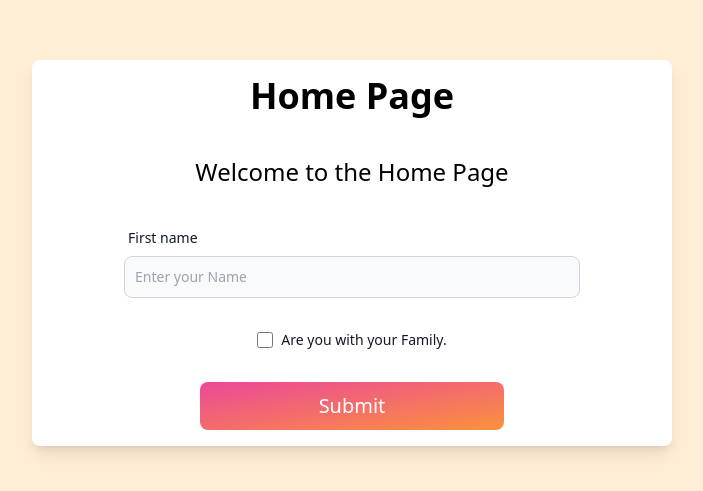
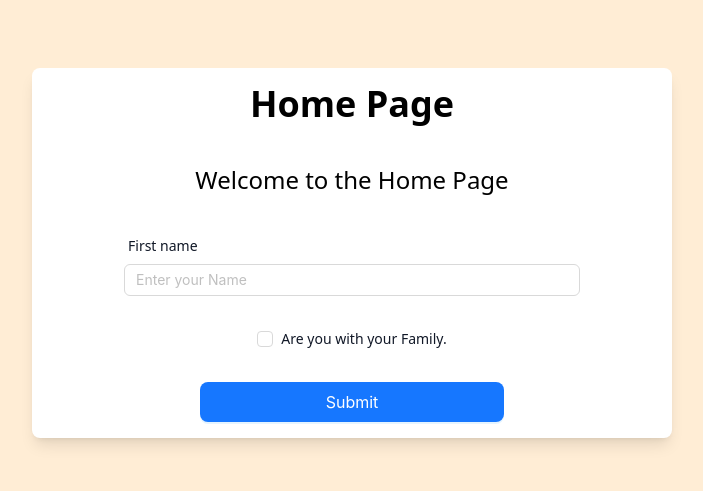
Before and after one commit to SasinduNanayakkara/attendance-client, a React (Create React App) app: page / in a window 1280 px wide. Shown: the part 147-638 px from the top of the page, without its empty margins (288-991 px from the left). Built offline with nearby package versions, Linux system fonts and the light colour scheme.

Commit message:
change home page flow

```diff
--- a/src/pages/Home.jsx
+++ b/src/pages/Home.jsx
@@ -1,13 +1,15 @@
-import React, { useState } from 'react'
-import { PlusCircle } from 'lucide-react';
+import React, { useState } from 'react';
+import { PlusOutlined } from '@ant-design/icons';
+import { Button, Input, Checkbox } from 'antd';
 import { submitForm } from '../api/api.js';
 
 function Home() {
   const [showFields, setShowFields] = useState(false);
   const [name, setName] = useState('');
-  const [members, setMembers] = useState(['', '', '', '']);
+  const [members, setMembers] = useState([]);
 
-  const handleMemberChange = (index, value) => {
+  const handleMemberChange = (index, e) => {
+    const value = e.target.value;
     setMembers(prevMembers => {
       const updatedMembers = [...prevMembers];
       updatedMembers[index] = value;
@@ -21,14 +23,28 @@ function Home() {
     }
   };
 
+  const handleCheckboxChange = (e) => {
+    const checked = e.target.checked;
+    setShowFields(checked);
+    if (checked && members.length === 0) {
+      // Initialize with one input field
+      setMembers(['']);
+    } else if (!checked) {
+      // Reset members if checkbox is unchecked
+      setMembers([]);
+    }
+  };
+
   const handleSubmit = async () => {
     const category = members.length > 0 ? "Family" : "Single";
-    const formattedMembers = members.filter(m => m.trim() !== "").map(member => ({ name: member }));
+    const formattedMembers = members
+      .filter(m => m.trim() !== "")
+      .map(member => ({ name: member }));
 
     const formData = {
       name,
       category,
-      members: formattedMembers
+      members: formattedMembers,
     };
 
     try {
@@ -36,54 +52,63 @@ function Home() {
       console.log("Form submitted successfully:", response);
       alert("Form submitted successfully!");
     } catch (error) {
+      console.error("Error submitting form:", error);
       alert("Error submitting form. Please try again.");
     }
   };
 
-  console.log("members - ", members);
-
   return (
-    <div className='h-screen flex justify-center items-center'>
-    <div className='bg-white p-4 shadow-lg rounded-lg xl:w-1/2 md:11/12 flex flex-col justify-center gap-y-10'>
+    <div className="h-screen flex justify-center items-center">
+      <div className="bg-white p-4 shadow-lg rounded-lg xl:w-1/2 md:11/12 flex flex-col justify-center gap-y-10">
         <div>
-        <h1 className='text-4xl font-bold text-center'>Home Page</h1>
+          <h1 className="text-4xl font-bold text-center">Home Page</h1>
         </div>
         <div>
-        <p className='text-center text-2xl'>Welcome to the Home Page</p>
-        <div className='flex flex-col justify-center items-center xl:w-full gap-8'>
-          <div className='mt-10 flex flex-col justify-center w-full sm:w-11/12 xl:w-3/4'>
-            <label htmlFor="first_name" className="block mb-2 text-sm font-medium text-gray-900 text-left ml-1">First name</label>
-            <input type="text" id="first_name" className="bg-gray-50 border border-gray-300 text-gray-900 text-sm rounded-lg p-2.5 block w-full" placeholder="Enter your Name" onChange={(e) => setName(e.target.value)} required />
+          <p className="text-center text-2xl">Welcome to the Home Page</p>
+          <div className="flex flex-col justify-center items-center xl:w-full gap-8">
+            <div className="mt-10 flex flex-col justify-center w-full sm:w-11/12 xl:w-3/4">
+              <label htmlFor="first_name" className="block mb-2 text-sm font-medium text-gray-900 text-left ml-1">
+                First name
+              </label>
+              <Input
+                id="first_name"
+                placeholder="Enter your Name"
+                onChange={(e) => setName(e.target.value)}
+                required
+              />
             </div>
             <div className="flex items-center">
-            <input id="link-checkbox" type="checkbox" className="w-4 h-4 text-blue-600 bg-gray-100 border-gray-300 rounded-sm focus:ring-blue-500" onChange={(e) => {
-              setShowFields(e.target.checked);
-              if (!e.target.checked) setMembers([]); // Reset members if unchecked
-            }} />
-            <label htmlFor="link-checkbox" className="ms-2 text-sm font-medium text-gray-900">Are you with your Family.</label>
+              <Checkbox id="link-checkbox" onChange={handleCheckboxChange} />
+              <label htmlFor="link-checkbox" className="ms-2 text-sm font-medium text-gray-900">
+                Are you with your Family.
+              </label>
             </div>
             {showFields && (
-            <div className='w-full sm:w-11/12 xl:w-3/4 flex flex-col gap-4'>
+              <div className="w-full sm:w-11/12 xl:w-3/4 flex flex-col gap-4">
                 {members.map((member, index) => (
-                <input
+                  <Input
                     key={index}
-                  type="text"
-                  className="bg-gray-50 border border-gray-300 text-gray-900 text-sm rounded-lg p-2.5 block w-full"
                     placeholder={`Family Member ${index + 1}`}
                     value={member}
-                  onChange={(e) => handleMemberChange(index, e.target.value)}
+                    onChange={(e) => handleMemberChange(index, e)}
                   />
                 ))}
                 {members.length < 4 && (
-                <button type="button" onClick={addMemberField} className="flex items-center gap-2 text-blue-600">
-                  <PlusCircle size={24} />
+                  <Button type="dashed" onClick={addMemberField} icon={<PlusOutlined />}>
                     Add another member
-                </button>
+                  </Button>
                 )}
               </div>
             )}
-          <div className='xl:w-1/2 sm:w-full'>
-            <button type="button" onClick={handleSubmit} className="text-white bg-gradient-to-br from-pink-500 to-orange-400 hover:bg-gradient-to-bl font-medium rounded-lg text-xl px-5 py-2.5 text-center w-full">Submit</button>
+            <div className="xl:w-1/2 sm:w-full">
+              <Button
+                type="primary"
+                size="large"
+                onClick={handleSubmit}
+                className="w-full"
+              >
+                Submit
+              </Button>
             </div>
           </div>
         </div>
@@ -92,4 +117,4 @@ function Home() {
   );
 }
 
-export default Home
+export default Home;
```
Lines whose indentation alone changed are shown as unchanged.
